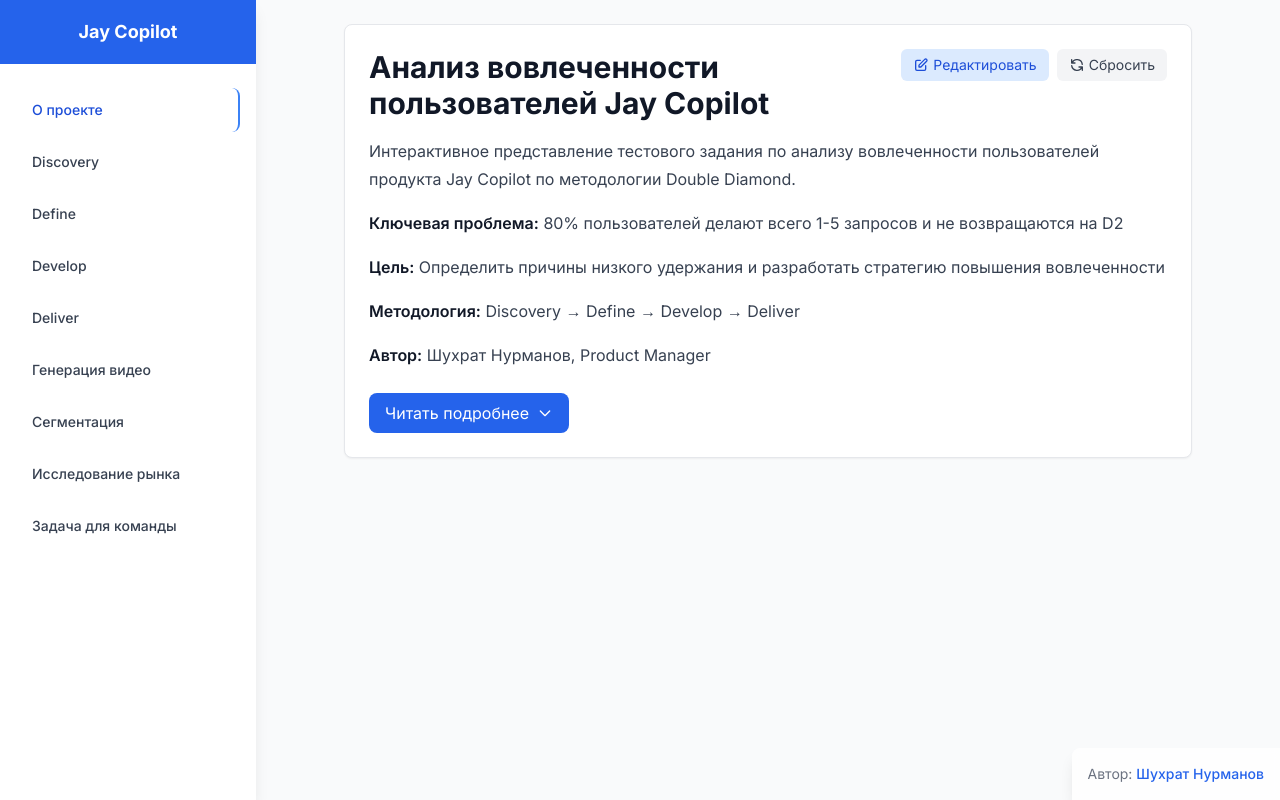
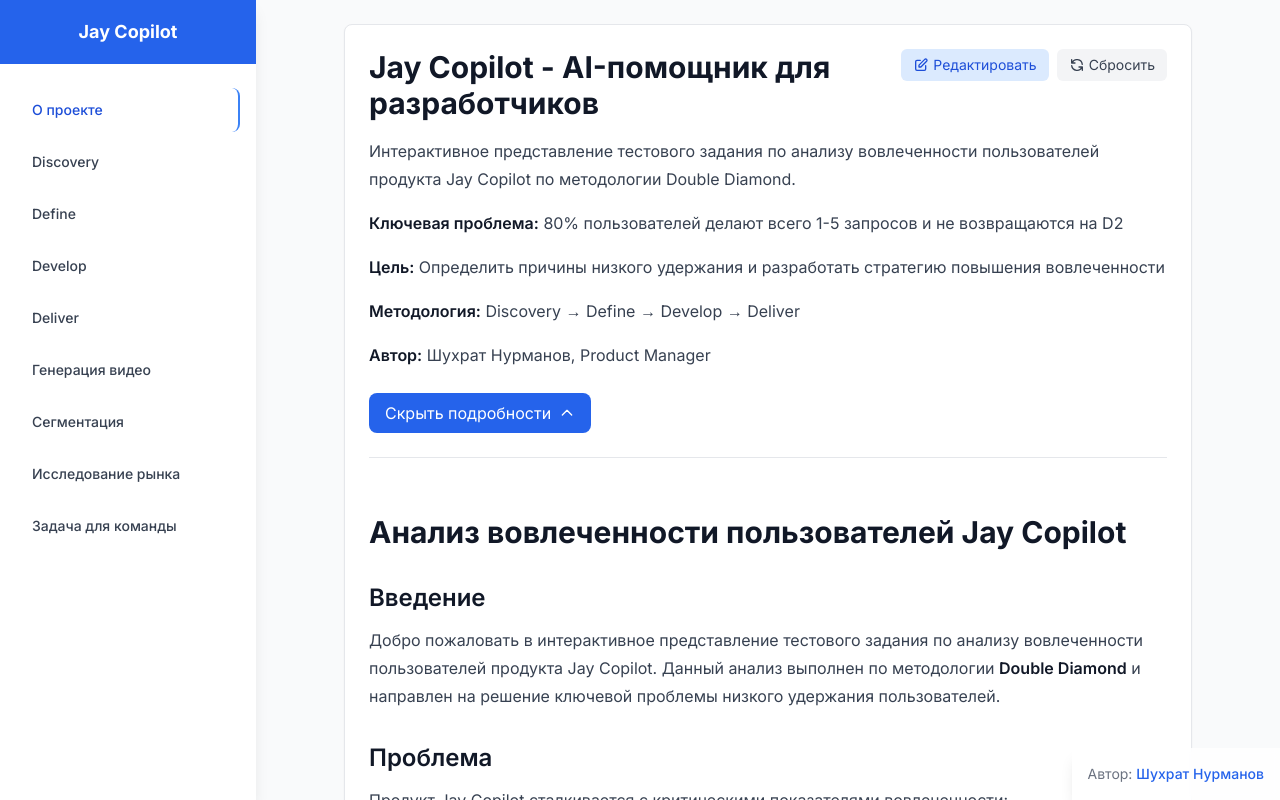
Before and after one commit to Shumanovmusic/Jay-Copilot, a React (Vite) app: page / in a window 1280 px wide. Shown: the top 800 px of the page. Built offline with nearby package versions, Linux system fonts and the light colour scheme.

Commit message:
Add default expanded state for Home page - fix cold start issue

```diff
--- a/index.html
+++ b/index.html
@@ -5,6 +5,7 @@
     <link rel="icon" type="image/svg+xml" href="/vite.svg" />
     <meta name="viewport" content="width=device-width, initial-scale=1.0" />
     <title>Jay Copilot</title>
+    <meta name="cache-bust" content="2024-12-19-v3" />
   </head>
   <body>
     <div id="root"></div>
--- a/src/components/Accordion.tsx
+++ b/src/components/Accordion.tsx
@@ -9,6 +9,7 @@ interface AccordionProps {
   summary: string;
   content: string;
   isEditing?: boolean;
+  defaultExpanded?: boolean;
   onSummaryChange?: (newSummary: string) => void;
   onContentChange?: (newContent: string) => void;
   onStartEdit?: () => void;
@@ -22,6 +23,7 @@ export default function Accordion({
   summary,
   content,
   isEditing = false,
+  defaultExpanded = false,
   onSummaryChange,
   onContentChange,
   onStartEdit,
@@ -29,7 +31,7 @@ export default function Accordion({
   onCancelEdit,
   onReset
 }: AccordionProps) {
-  const [isExpanded, setIsExpanded] = useState(false);
+  const [isExpanded, setIsExpanded] = useState(defaultExpanded);
 
   // Настройки для ReactMarkdown с поддержкой таблиц и других элементов
   const markdownComponents = {
--- a/src/pages/Home.tsx
+++ b/src/pages/Home.tsx
@@ -16,10 +16,11 @@ export default function Home() {
   return (
     <div className="max-w-4xl mx-auto p-6">
       <Accordion
-        title="Анализ вовлеченности пользователей Jay Copilot"
+        title="Jay Copilot - AI-помощник для разработчиков"
         summary={editedContent.summary}
         content={editedContent.content}
         isEditing={isEditing}
+        defaultExpanded={true}
         onSummaryChange={updateSummary}
         onContentChange={updateContent}
         onStartEdit={startEditing}
--- a/vite.config.ts
+++ b/vite.config.ts
@@ -5,4 +5,14 @@ import react from '@vitejs/plugin-react'
 export default defineConfig({
   plugins: [react()],
   base: '/Jay-Copilot/',
+  build: {
+    rollupOptions: {
+      output: {
+        // Force new file names to bust cache
+        entryFileNames: `assets/[name]-[hash]-v3.js`,
+        chunkFileNames: `assets/[name]-[hash]-v3.js`,
+        assetFileNames: `assets/[name]-[hash]-v3.[ext]`
+      }
+    }
+  }
 })
```
